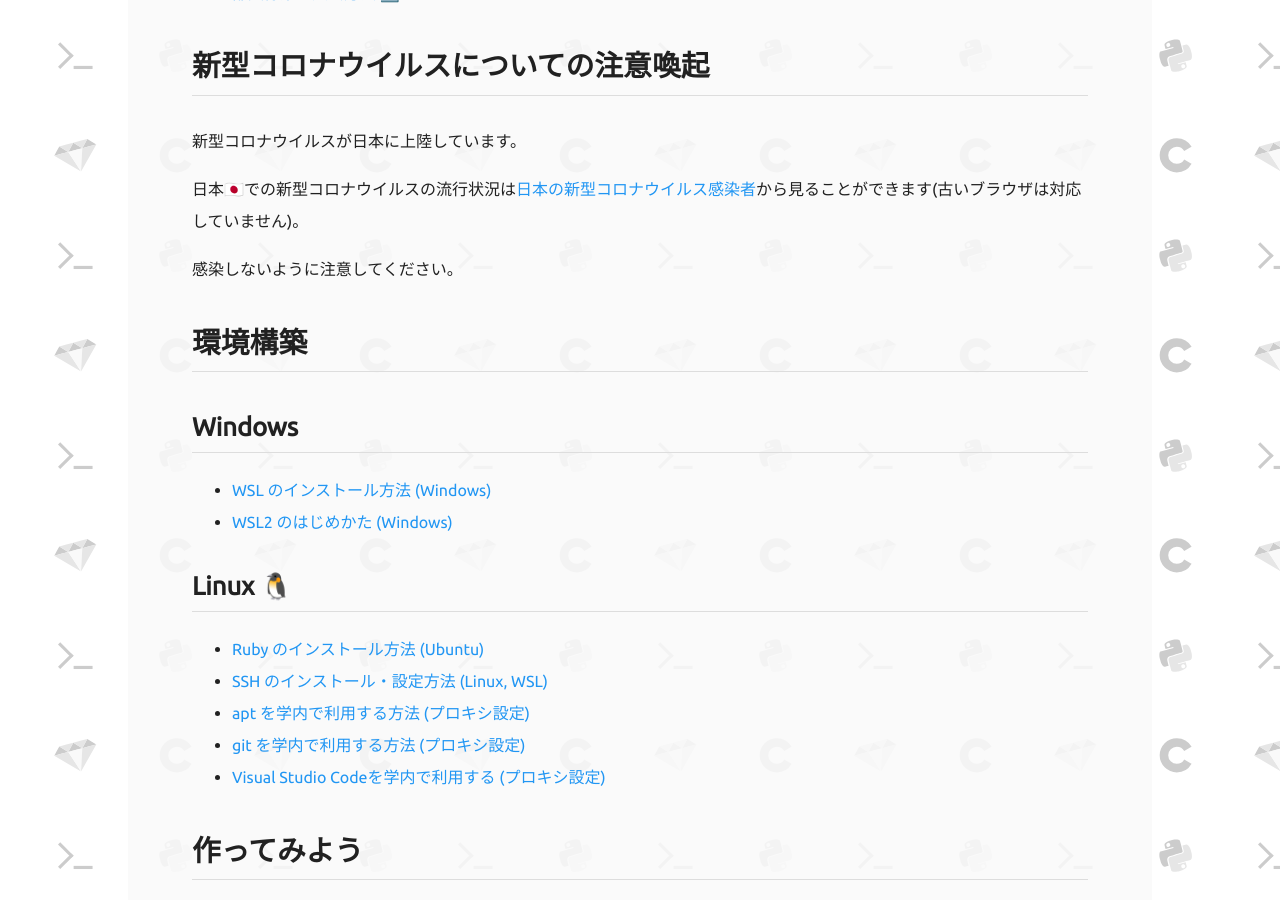
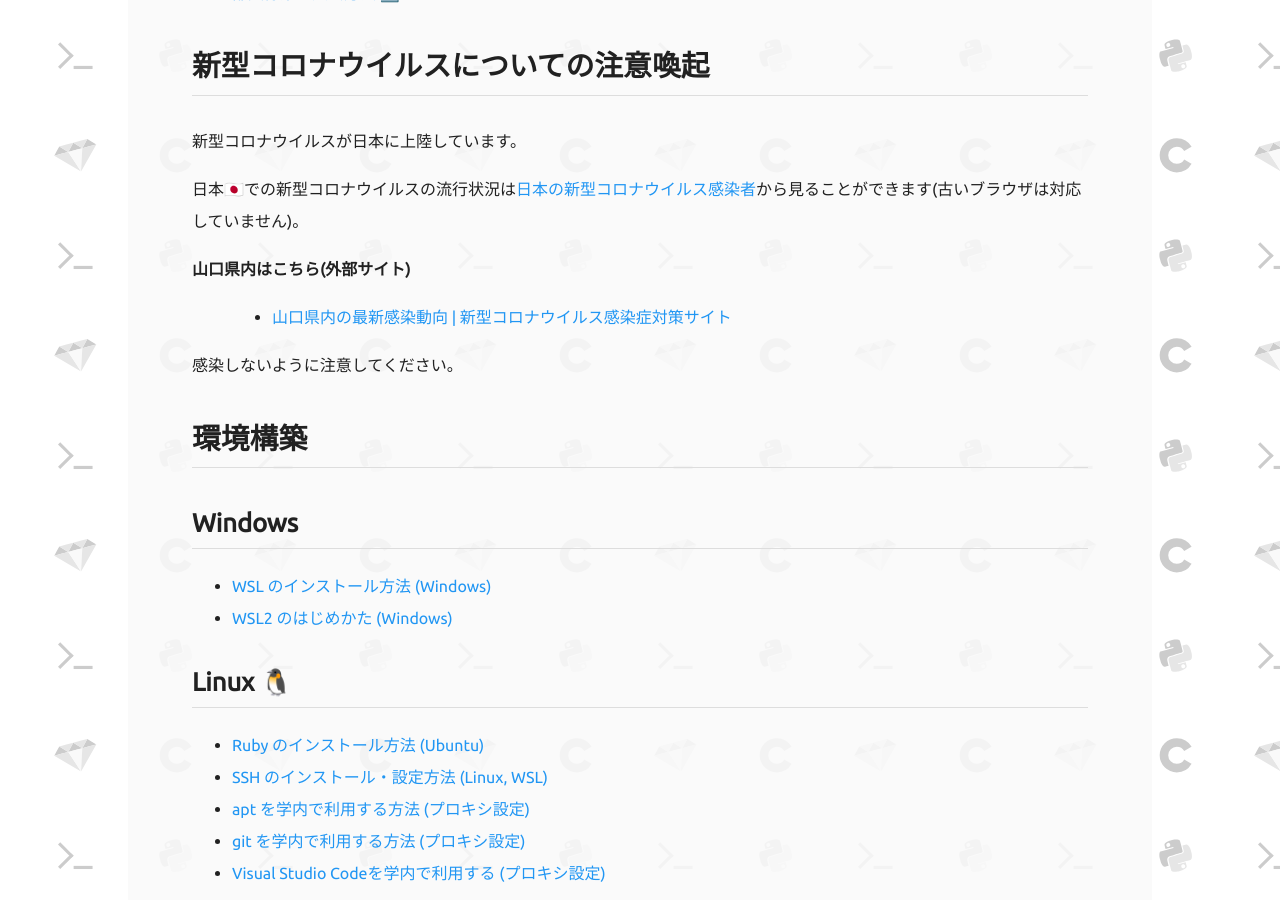
Before and after one commit to yamaguchi-ruby/yamaguchi-ruby.github.io, a Jekyll site: the page built from index.md, in a window 1280 px wide and 900 px high, scrolled down 720 px. Built offline with Jekyll 4.4.1, drawn with Linux system fonts in a browser that asks for light colours.

Commit message:
コロナリンク

```diff
--- a/index.md
+++ b/index.md
@@ -63,6 +63,10 @@ servs.onload = function(e){
 新型コロナウイルスが日本に上陸しています。
 
 日本🇯🇵での新型コロナウイルスの流行状況は[日本の新型コロナウイルス感染者](SARS-CoV-2.html)から見ることができます(古いブラウザは対応していません)。
+
+山口県内はこちら(外部サイト)
+:
+- [山口県内の最新感染動向 \| 新型コロナウイルス感染症対策サイト](https://yamaguchi.stopcovid19.jp/){:target="_blank"}
 
 感染しないように注意してください。
 
```
